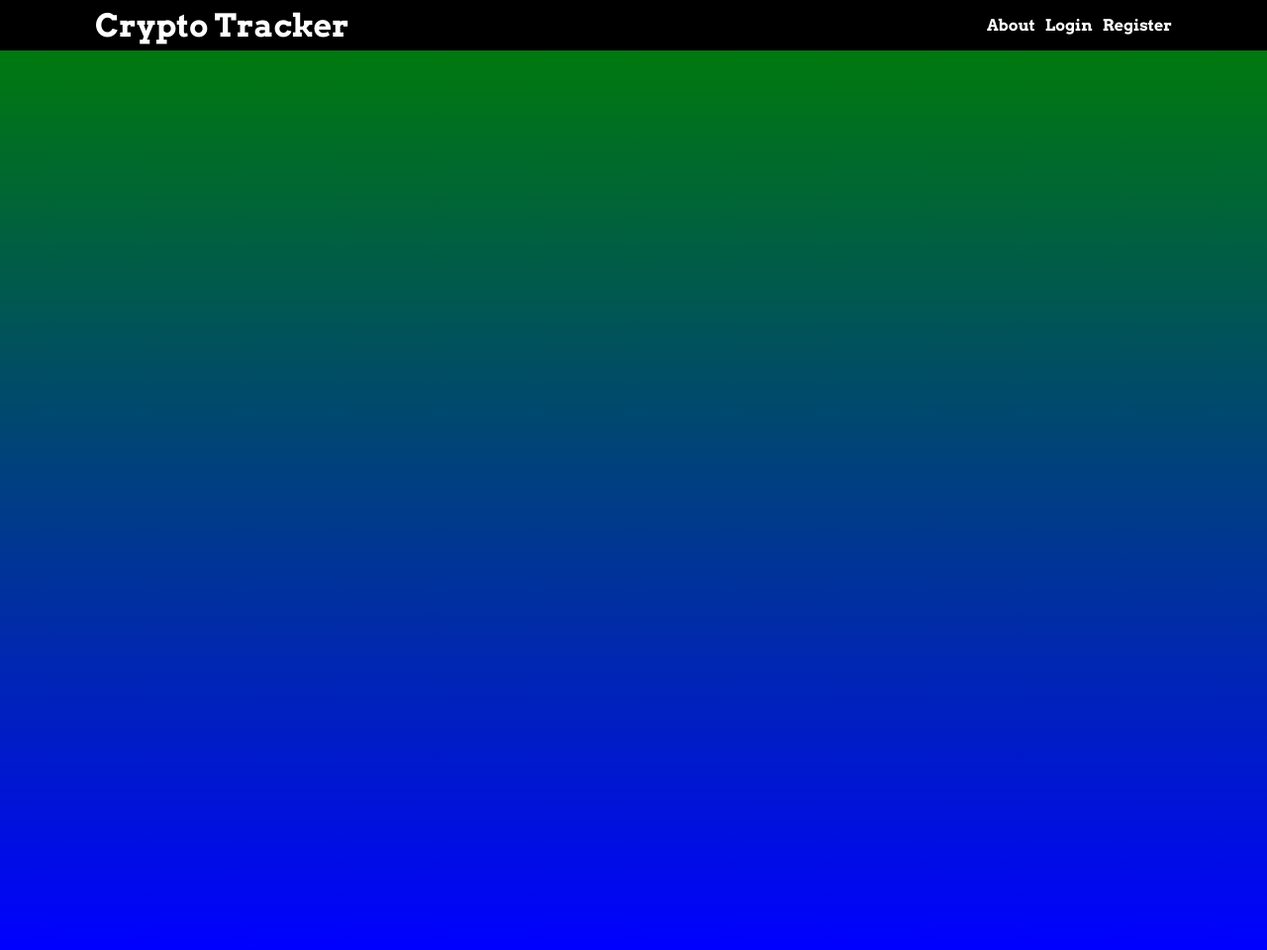
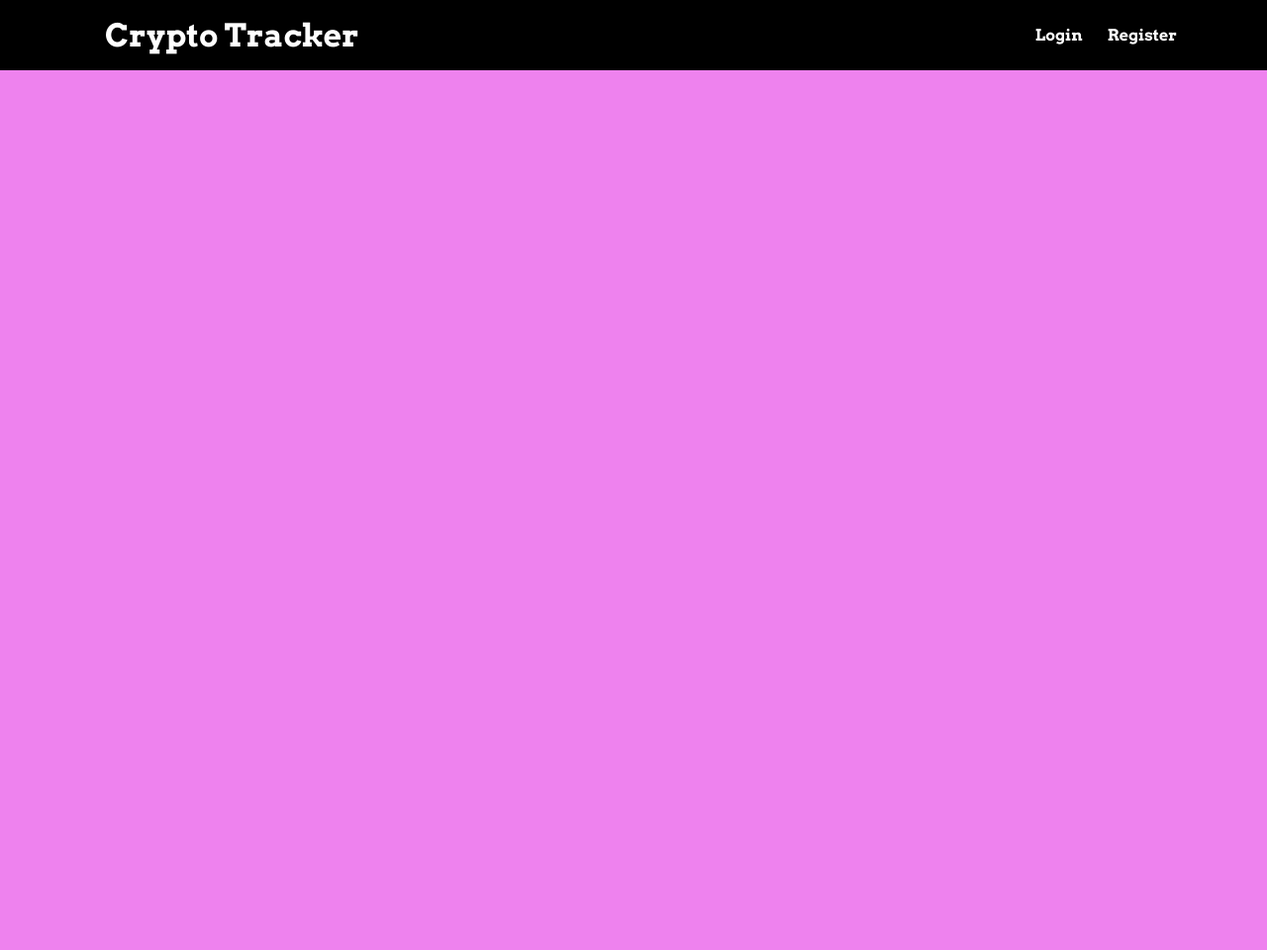
Before and after one commit to Patrick-Lapid/crypto-app, a Django app: page / in a window 1280 px wide. Shown: the whole page at 99% size. After the commit the page ends 71 px from the top, so only its background shows below. Run offline with Django 3.2, Linux system fonts and the light colour scheme.

Commit message:
failed nav

```diff
--- a/portfolio/static/portfolio/styles.css
+++ b/portfolio/static/portfolio/styles.css
@@ -1,71 +1,93 @@
-:root{
+:root {
   --mainText: black;
-    --secondaryText: #b3b3b3;
+  --secondaryText: #b6b6b6;
+  font-size: 16px;
 }
 
-html{
-    height: 120%;
+body::-webkit-scrollbar {
+  width: 0.25rem;
 }
 
-body{
+body::-webkit-scrollbar-track {
+  background: white;
+}
+
+html {
+  /* overflow: auto; */
+}
+
+body {
   padding: 0;
   margin: 0;
-    font-family: 'Arvo', serif;
-    background: linear-gradient(to bottom, green, blue);
+  font-family: "Arvo", serif;
   overflow: auto;
 }
 
-h1, h2, h3, a{
+h1,
+h2,
+h3,
+h4,
+a {
   padding: 0;
   margin: 0;
 }
 
-a{
-    text-decoration:none;
+a {
+  text-decoration: none;
   color: var(--mainText);
 }
 
-ul{
+ul {
   list-style-type: none;
   padding-left: 0;
 }
 
-.main-container{
+.main-container {
   width: 85%;
   margin: 0 auto;
 }
 
 /* NAV */
-.nav-section{
+.nav-section {
   background-color: var(--mainText);
   width: 100%;
   overflow: auto;
+  padding: 10px;
 }
 
-.nav-section a{
-    color:white;
+.nav-section a {
+  color: white;
 }
 
-.nav-flex{
+.nav-flex {
   display: flex;
   justify-content: space-between;
   align-items: center;
 }
 
-.nav-flex ul{
+.nav-flex ul {
   display: flex;
   flex-direction: row;
 }
 
-.nav-flex li{
-    margin-left: 10px;
+.nav-flex li {
+  margin-left: 20px;
+  margin-right: 5px;
 }
-.navbar a:hover{
+.navbar a:hover {
   border-bottom: 2px solid;
 }
 
+/* SIDEBAR */
+
+.body-section {
+  padding: 2rem;
+  background-color: violet;
+  height: 100vh;
+}
+
 @media screen and (max-width: 1200px) {
-    .main-container{
+  .main-container {
     width: 95%;
   }
 }
--- a/portfolio/templates/portfolio/about.html
+++ b/portfolio/templates/portfolio/about.html
@@ -1,7 +1,6 @@
 {% extends 'portfolio/base.html' %}
 {% block content %}
-<div class="main-container">
-     <h1>About Page</h1>
-</div>
+
+<h1>About Page</h1>
 
 {% endblock %}
--- a/portfolio/templates/portfolio/base.html
+++ b/portfolio/templates/portfolio/base.html
@@ -20,9 +20,8 @@
                 <h1><a href="{% url 'portfolio-home' %}" class='logo'>Crypto Tracker</a></h1>
                 <div class="navbar">
                     <ul>
-                        <li><a href="{% url 'portfolio-about' %}">About</a></li>
-                        <li><a href="#">Login</a></li>
-                        <li><a href="#">Register</a></li>
+                        <li><h4><a href="#">Login</a></h4></li>
+                        <li><h4><a href="#">Register</a></h4></li>
                     </ul>
                 </div>
             </div>
@@ -30,7 +29,15 @@
     </div>
 
     <!-- CONTENT -->
-    <div class="main-content">
+
+    <!-- <div class="sidebar">
+        <ul>
+            <li><a href="#">Home</a><i class="fa-solid fa-house"></i></li>
+            <li><a href="#">Portfolio</a></li>
+            <li><a href="#">About</a></li>
+        </ul>
+    </div> -->
+    <div class="body-section">
         {% block content %}{% endblock content %}
     </div>
 
--- a/portfolio/templates/portfolio/home.html
+++ b/portfolio/templates/portfolio/home.html
@@ -1,6 +1,3 @@
 {% extends 'portfolio/base.html' %}
-<div class="main-container">
-    <form method="post">
-        <label for=""></label>
-    </form>
-</div>
+
+    <h1>Hello</h1>
```
Lines whose indentation alone changed are shown as unchanged.
